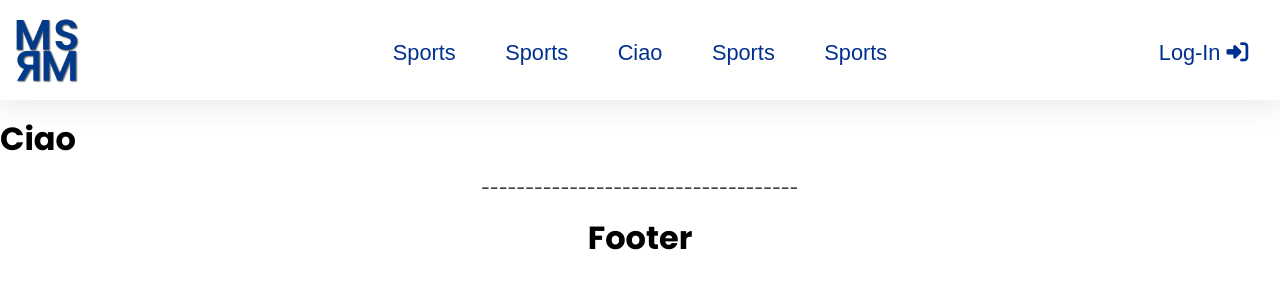
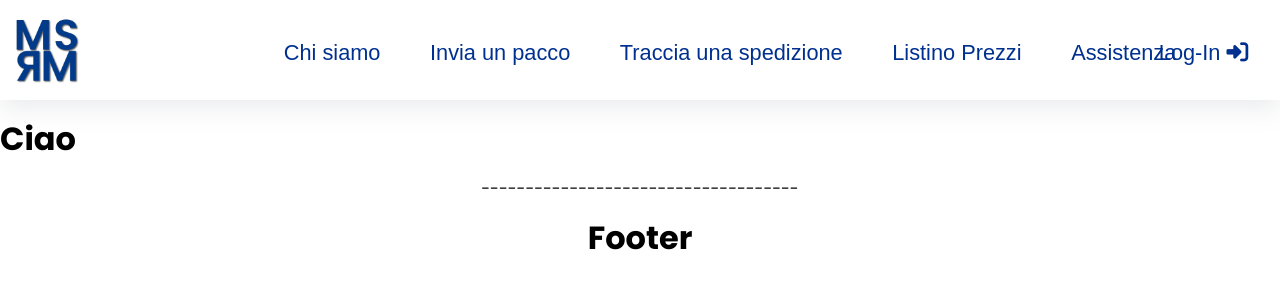
Before and after one commit to antoniobellamia/msmr, a PHP site: page / in a window 1280 px wide. Shown: the top 300 px of the page. Run offline with PHP 8.4, Linux system fonts and the light colour scheme; some libraries are stand-ins or nearby versions.

Commit message:
Nomi tasti navbar aggiunti

```diff
--- a/components/navbar-general-top.php
+++ b/components/navbar-general-top.php
@@ -18,23 +18,23 @@
                 <ul class="pure-menu-list">
 
                     <li class="pure-menu-item ">
-                        <a href="#" class="menu-color pure-menu-link ">Sports</a>
+                        <a href="#" class="menu-color pure-menu-link ">Chi siamo</a>
                     </li>
 
                     <li class="pure-menu-item ">
-                        <a href="#" class="pure-menu-link menu-color">Sports</a>
+                        <a href="#" class="pure-menu-link menu-color">Invia un pacco</a>
                     </li>
 
                     <li class="pure-menu-item ">
-                        <a href="#" class="pure-menu-link menu-color">Ciao</a>
+                        <a href="#" class="pure-menu-link menu-color">Traccia una spedizione</a>
                     </li>
 
                     <li class="pure-menu-item ">
-                        <a href="#" class="pure-menu-link menu-color">Sports</a>
+                        <a href="#" class="pure-menu-link menu-color">Listino Prezzi</a>
                     </li>
 
                     <li class="pure-menu-item ">
-                        <a href="#" class="pure-menu-link menu-color">Sports</a>
+                        <a href="#" class="pure-menu-link menu-color">Assistenza</a>
                     </li>
                 </ul>
 
```
